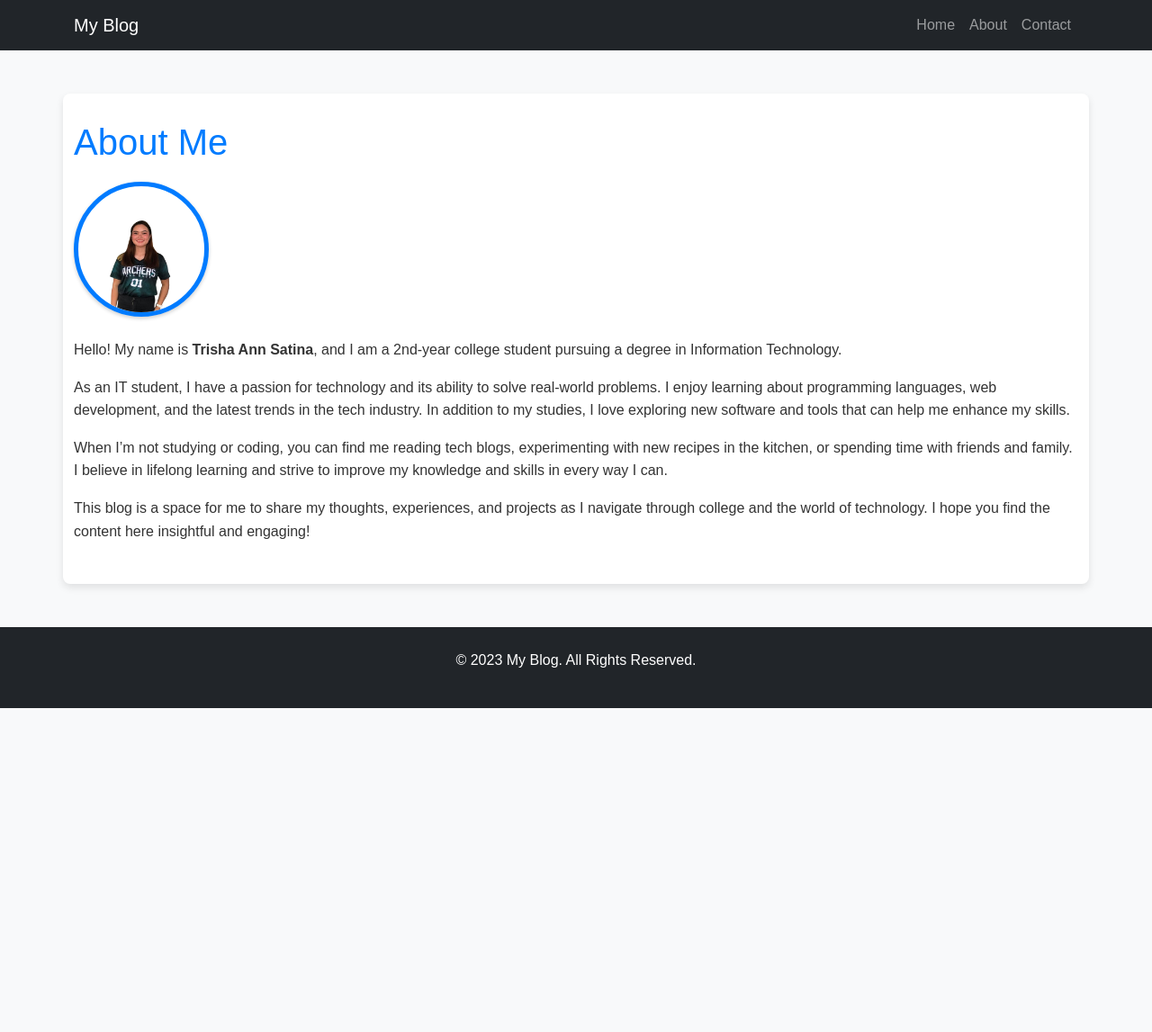
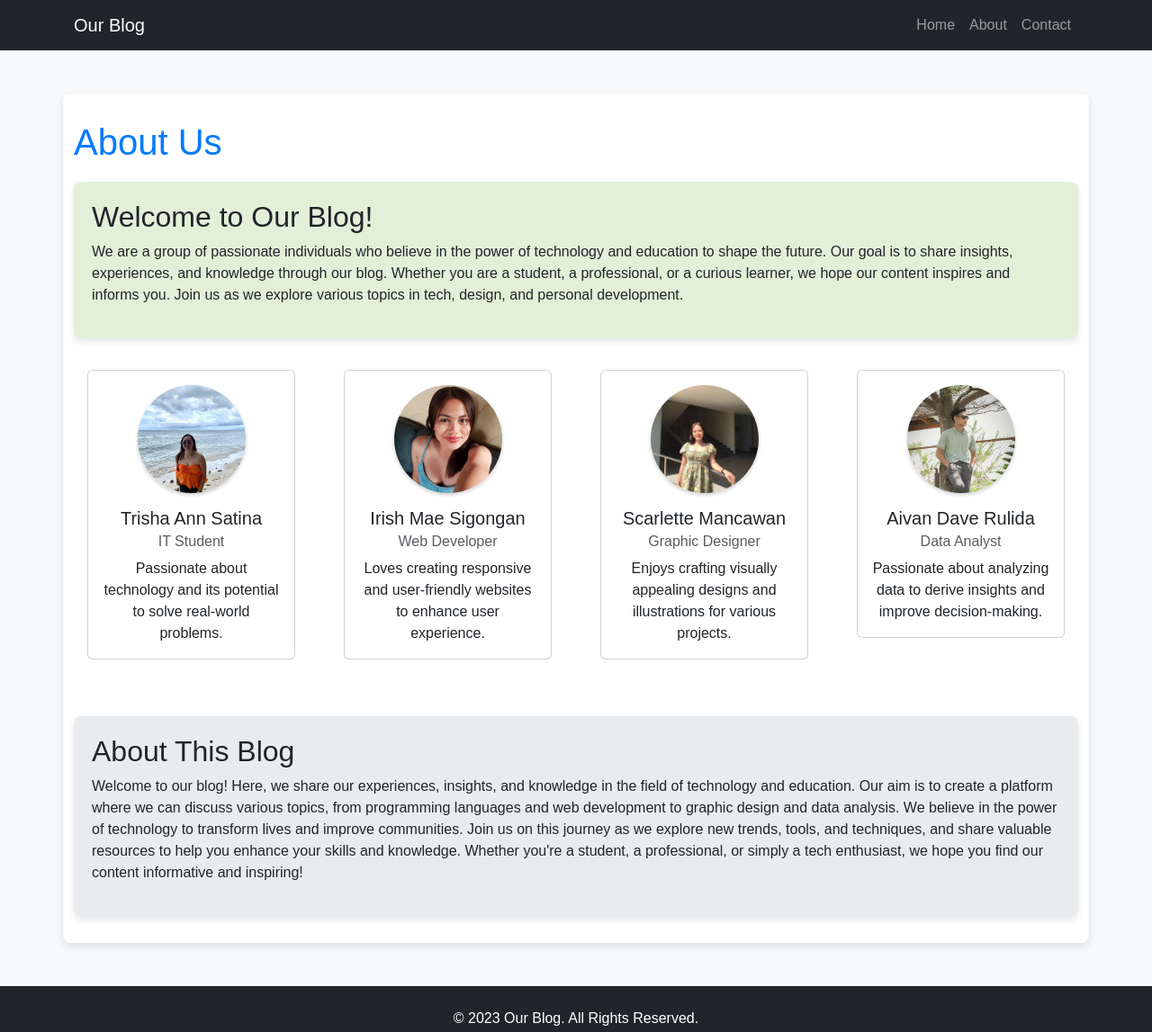
Before and after one commit to Satinatrish/blog, a plain HTML site: page about.html in a window 1280 px wide. Shown: the whole page at 90% size. Before the commit the page ends 800 px from the top, so only its background shows below. Drawn offline with nearby package versions, Linux system fonts and the light colour scheme.

Commit message:
added changes to index, contact and about pages

```diff
--- a/about.html
+++ b/about.html
@@ -3,7 +3,7 @@
 <head>
   <meta charset="UTF-8">
   <meta name="viewport" content="width=device-width, initial-scale=1.0">
-  <title>My Blog - About</title>
+  <title>Our Blog - About</title>
   <link href="https://cdn.jsdelivr.net/npm/bootstrap@5.3.0/dist/css/bootstrap.min.css" rel="stylesheet">
   <link rel="stylesheet" href="css/styles.css">
   <style>
@@ -18,19 +18,37 @@
       margin-top: 80px; /* Space for fixed navbar */
     }
     .img-profile {
-      width: 150px; /* Set a specific width for the image */
-      height: 150px; /* Set a specific height for the image */
+      width: 120px; /* Set a specific width for the image */
+      height: 120px; /* Set a specific height for the image */
       object-fit: cover; /* Maintain aspect ratio */
-      border: 5px solid #007bff; /* Blue border around the image */
+      border-radius: 50%; /* Circular image */
       box-shadow: 0 2px 4px rgba(0, 0, 0, 0.2); /* Shadow for depth */
     }
     h1 {
       color: #007bff; /* Main color for headings */
       margin-bottom: 20px; /* Space below heading */
     }
-    p {
-      line-height: 1.6; /* Increase line height for readability */
-      color: #333; /* Darker text for better readability */
+    .card {
+      margin: 15px; /* Space between cards */
+      transition: transform 0.3s; /* Add a hover effect */
+      flex: 1 0 21%; /* Flex properties to ensure cards fit in a row */
+    }
+    .card:hover {
+      transform: scale(1.05); /* Scale up on hover */
+    }
+    .blog-description {
+      margin-top: 30px;
+      padding: 20px;
+      background-color: #e9ecef; /* Light background for description */
+      border-radius: 8px;
+      box-shadow: 0 4px 8px rgba(0, 0, 0, 0.1);
+    }
+    .intro {
+      margin-bottom: 20px;
+      padding: 20px;
+      background-color: #e2f0d9; /* Light green background for intro */
+      border-radius: 8px;
+      box-shadow: 0 4px 8px rgba(0, 0, 0, 0.1);
     }
   </style>
 </head>
@@ -38,7 +56,7 @@
   <!-- Navbar -->
   <nav class="navbar navbar-expand-lg navbar-dark bg-dark fixed-top">
     <div class="container">
-      <a class="navbar-brand" href="index.html">My Blog</a>
+      <a class="navbar-brand" href="index.html">Our Blog</a>
       <button class="navbar-toggler" type="button" data-bs-toggle="collapse" data-bs-target="#navbarNav" aria-controls="navbarNav" aria-expanded="false" aria-label="Toggle navigation">
         <span class="navbar-toggler-icon"></span>
       </button>
@@ -54,22 +72,87 @@
 
   <!-- About Content -->
   <main class="container my-5">
-    <h1>About Me</h1>
-    <img src="img/i.png" class="img-fluid rounded-circle img-profile mb-4" alt="Author Image">
+    <h1>About Us</h1>
 
-    <p>Hello! My name is <strong>Trisha Ann Satina</strong>, and I am a 2nd-year college student pursuing a degree in Information Technology.</p>
+    <!-- Introduction Section -->
+    <div class="intro">
+      <h2>Welcome to Our Blog!</h2>
+      <p>
+        We are a group of passionate individuals who believe in the power of technology and education to shape the future.
+        Our goal is to share insights, experiences, and knowledge through our blog. Whether you are a student, a professional,
+        or a curious learner, we hope our content inspires and informs you. Join us as we explore various topics in tech,
+        design, and personal development.
+      </p>
+    </div>
 
-    <p>As an IT student, I have a passion for technology and its ability to solve real-world problems. I enjoy learning about programming languages, web development, and the latest trends in the tech industry. In addition to my studies, I love exploring new software and tools that can help me enhance my skills.</p>
+    <div class="row d-flex justify-content-center">
+      <!-- Member 1: Trisha Ann Satina -->
+      <div class="col-md-3">
+        <div class="card text-center">
+          <img src="img/1.png" class="img-profile mx-auto mt-3" alt="Trisha Ann Satina">
+          <div class="card-body">
+            <h5 class="card-title">Trisha Ann Satina</h5>
+            <h6 class="card-subtitle mb-2 text-muted">IT Student</h6>
+            <p class="card-text">Passionate about technology and its potential to solve real-world problems.</p>
+          </div>
+        </div>
+      </div>
 
-    <p>When I’m not studying or coding, you can find me reading tech blogs, experimenting with new recipes in the kitchen, or spending time with friends and family. I believe in lifelong learning and strive to improve my knowledge and skills in every way I can.</p>
+      <!-- Member 2: Irish Mae Sigongan -->
+      <div class="col-md-3">
+        <div class="card text-center">
+          <img src="img/2.png" class="img-profile mx-auto mt-3" alt="Irish Mae Sigongan">
+          <div class="card-body">
+            <h5 class="card-title">Irish Mae Sigongan</h5>
+            <h6 class="card-subtitle mb-2 text-muted">Web Developer</h6>
+            <p class="card-text">Loves creating responsive and user-friendly websites to enhance user experience.</p>
+          </div>
+        </div>
+      </div>
 
-    <p>This blog is a space for me to share my thoughts, experiences, and projects as I navigate through college and the world of technology. I hope you find the content here insightful and engaging!</p>
+      <!-- Member 3: Scarlette Mancawan -->
+      <div class="col-md-3">
+        <div class="card text-center">
+          <img src="img/3.png" class="img-profile mx-auto mt-3" alt="Scarlette Mancawan">
+          <div class="card-body">
+            <h5 class="card-title">Scarlette Mancawan</h5>
+            <h6 class="card-subtitle mb-2 text-muted">Graphic Designer</h6>
+            <p class="card-text">Enjoys crafting visually appealing designs and illustrations for various projects.</p>
+          </div>
+        </div>
+      </div>
+
+      <!-- Member 4: Aivan Dave Rulida -->
+      <div class="col-md-3">
+        <div class="card text-center">
+          <img src="img/4.png" class="img-profile mx-auto mt-3" alt="Aivan Dave Rulida">
+          <div class="card-body">
+            <h5 class="card-title">Aivan Dave Rulida</h5>
+            <h6 class="card-subtitle mb-2 text-muted">Data Analyst</h6>
+            <p class="card-text">Passionate about analyzing data to derive insights and improve decision-making.</p>
+          </div>
+        </div>
+      </div>
+    </div>
+
+    <!-- Blog Description Section -->
+    <div class="blog-description mt-5">
+      <h2>About This Blog</h2>
+      <p>
+        Welcome to our blog! Here, we share our experiences, insights, and knowledge in the field of technology and education.
+        Our aim is to create a platform where we can discuss various topics, from programming languages and web development
+        to graphic design and data analysis. We believe in the power of technology to transform lives and improve communities.
+        Join us on this journey as we explore new trends, tools, and techniques, and share valuable resources to help you
+        enhance your skills and knowledge. Whether you're a student, a professional, or simply a tech enthusiast,
+        we hope you find our content informative and inspiring!
+      </p>
+    </div>
   </main>
 
   <!-- Footer -->
   <footer class="footer bg-dark text-white text-center py-4">
     <div class="container">
-      <p style="color: white">© 2023 My Blog. All Rights Reserved.</p>
+      <p style="color: white">© 2023 Our Blog. All Rights Reserved.</p>
     </div>
   </footer>
 
```
Also changed, not shown: contact.html (+4 -4 lines), index.html (+10 -10 lines), img/1.png (added), img/2.png (added), img/3.png (added), img/4.png (added), img/i.png (deleted), img/logo.png (added), img/me.png (deleted).
